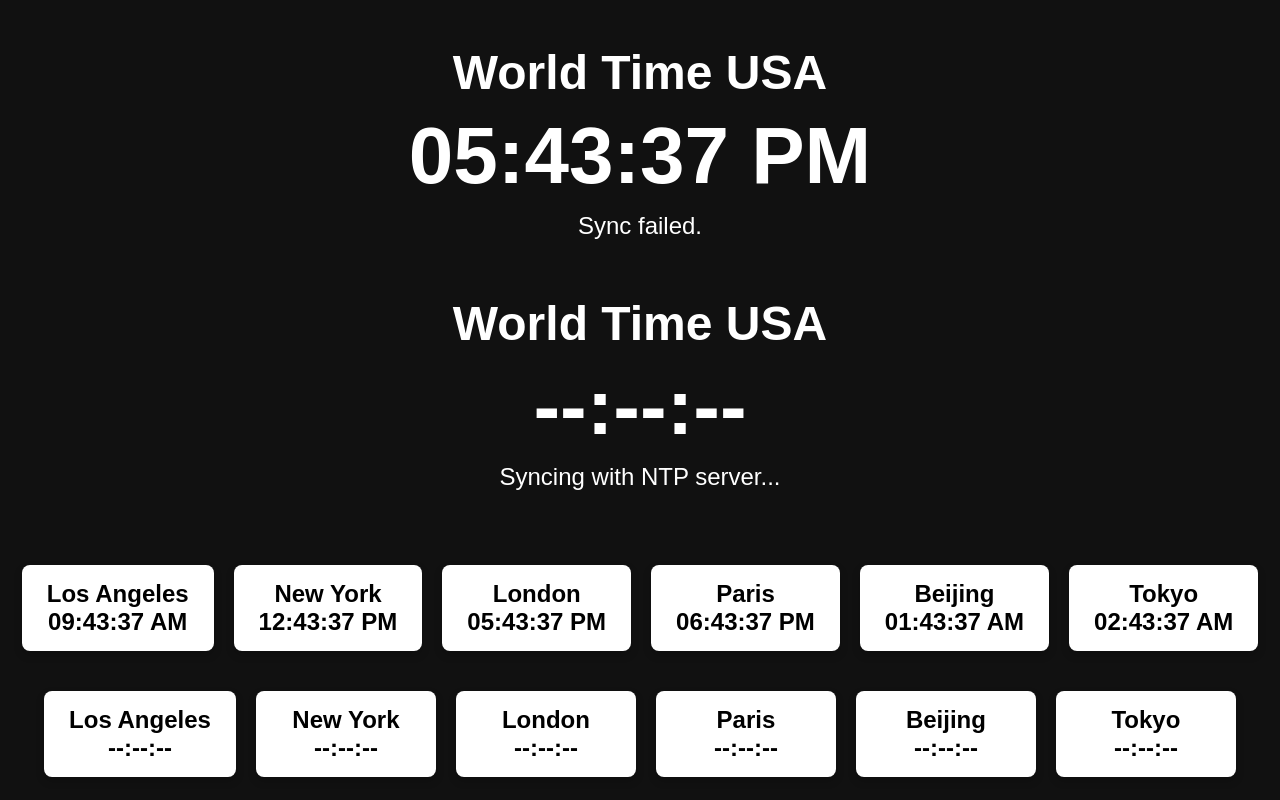
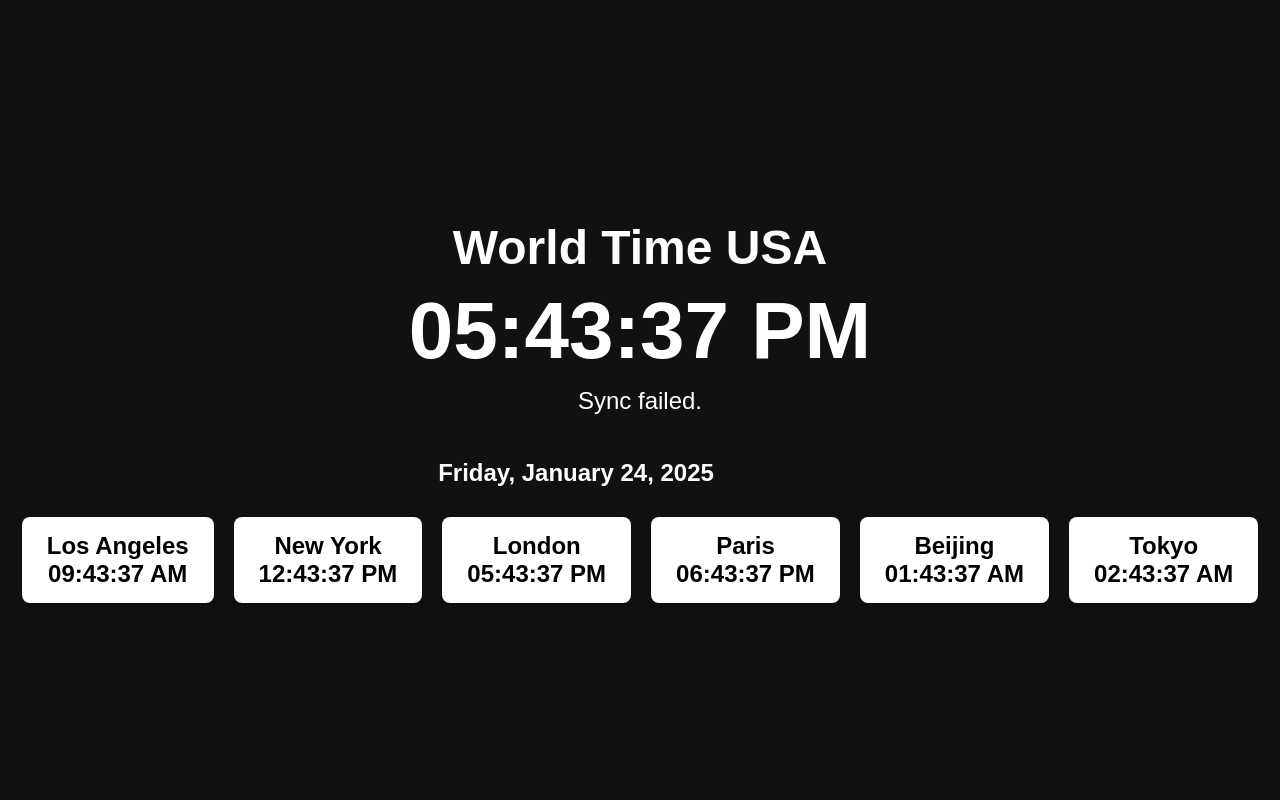
Before and after one commit to mikegee63/NTP-Time-Page, a website: page index.html in a window 1280 px wide. Drawn offline with Linux system fonts and the light colour scheme; no server answers.

Commit message:
Update index.html

```diff
--- a/index.html
+++ b/index.html
@@ -4,9 +4,8 @@
   <meta charset="UTF-8">
   <meta name="viewport" content="width=device-width, initial-scale=1.0">
   <title>World Time USA</title>
-  <head>
-  <link rel="stylesheet" href="styles.css">
-</head>
+  <link rel="stylesheet" href="styles.css"> <!-- ✅ Properly linked CSS -->
+
   <script>
     let offset = 0;
     let lastSyncTime = 0;
@@ -115,6 +114,23 @@
     }
 
     /************************************************************
+     *  ✅ Update Date Display (User's Local Date)
+     ************************************************************/
+    function updateDate() {
+        const now = new Date();
+
+        // ✅ Format: "Friday, January 24, 2025"
+        const formattedDate = now.toLocaleDateString("en-US", {
+            weekday: "long",
+            year: "numeric",
+            month: "long",
+            day: "numeric"
+        });
+
+        document.getElementById("date").textContent = formattedDate;
+    }
+
+    /************************************************************
      *  Continuous Sync: Re-sync every 2 minutes to avoid drift
      ************************************************************/
     setInterval(() => {
@@ -130,19 +146,17 @@
     window.onload = async () => {
         await syncTime(5); // Perform 5 pings on startup
         updateClock(); // Start updating clock in real time
+        updateDate();  // ✅ Display the formatted date
     };
 </script>
 </head>
-<body>
-  <h1>World Time USA</h1>
-  <div id="clock">--:--:--</div>
-  <p id="loading">Syncing with NTP server...</p>
+
 <body>
   <h1>World Time USA</h1>
   <div id="clock">--:--:--</div>
   <p id="loading">Syncing with NTP server...</p>
 
-  <!-- ✅ New Date Display -->
+  <!-- ✅ New Date Display (Right-Aligned) -->
   <div id="date"></div>
 
   <!-- City Time Blocks -->
@@ -155,14 +169,4 @@
     <div class="city">Tokyo<br><span id="Tokyo">--:--:--</span></div>
   </div>
 </body>
-  <!-- City Time Blocks -->
-  <div class="city-container">
-    <div class="city">Los Angeles<br><span id="Los Angeles">--:--:--</span></div>
-    <div class="city">New York<br><span id="New York">--:--:--</span></div>
-    <div class="city">London<br><span id="London">--:--:--</span></div>
-    <div class="city">Paris<br><span id="Paris">--:--:--</span></div>
-    <div class="city">Beijing<br><span id="Beijing">--:--:--</span></div>
-    <div class="city">Tokyo<br><span id="Tokyo">--:--:--</span></div>
-  </div>
-</body>
 </html>
```
